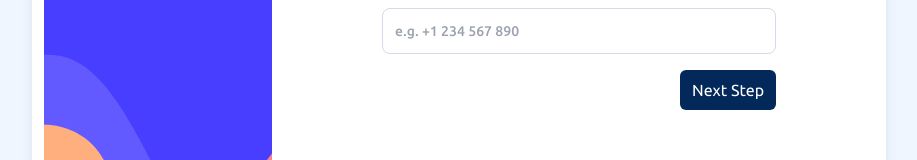
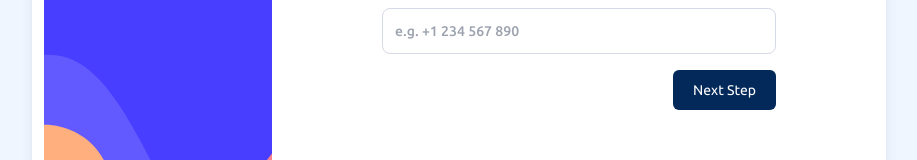
Before and after one commit to HealerC/multistep-form, a Next.js app: page /your-info in a window 1280 px wide. Shown: the part 406-566 px from the top of the page, without its empty margins (181-1098 px from the left). Built offline with nearby package versions, Linux system fonts and the light colour scheme.

Commit message:
feat: The buttons felt out of size/padding

```diff
--- a/components/ButtonSimple.tsx
+++ b/components/ButtonSimple.tsx
@@ -19,7 +19,7 @@ export default function ButtonSimple({
 }: ButtonSimpleProps) {
   return (
     <button
-      className={`${styles[type]} rounded-md px-3 py-2 transition-colors ${classes}`}
+      className={`${styles[type]} rounded-md px-5 py-2.5 text-sm transition-colors ${classes}`}
       onClick={handleClick}
     >
       {children}
```
